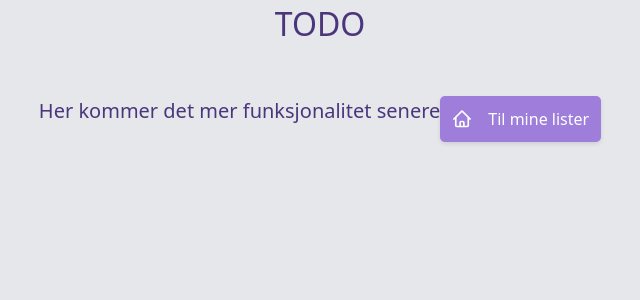
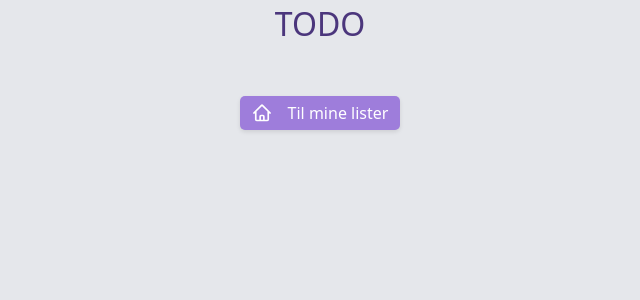
Before and after one commit to sbjordal/TODO-app, a Next.js app: page / in a window 1280 px wide. Shown: the top 300 px of the page, without its empty margins (320-960 px from the left). Built offline with nearby package versions, Linux system fonts and the light colour scheme.

Commit message:
Opprettet test-bruker for å forsøke å løse utfordring med å koble til databasen

```diff
--- a/app/page.tsx
+++ b/app/page.tsx
@@ -13,7 +13,6 @@ export default function Page() {
       <div className="page-title">
         <h1 className="landing-title">TODO</h1>
         <div className="center-container ">
-          <p className="page-subtitle"> Her kommer det mer funksjonalitet senere</p>
         <AppButton
         path="/dashboard"
         label="Til mine lister"
```
Also changed, not shown: 2 other files (tests, documents, lock files or other folders).
